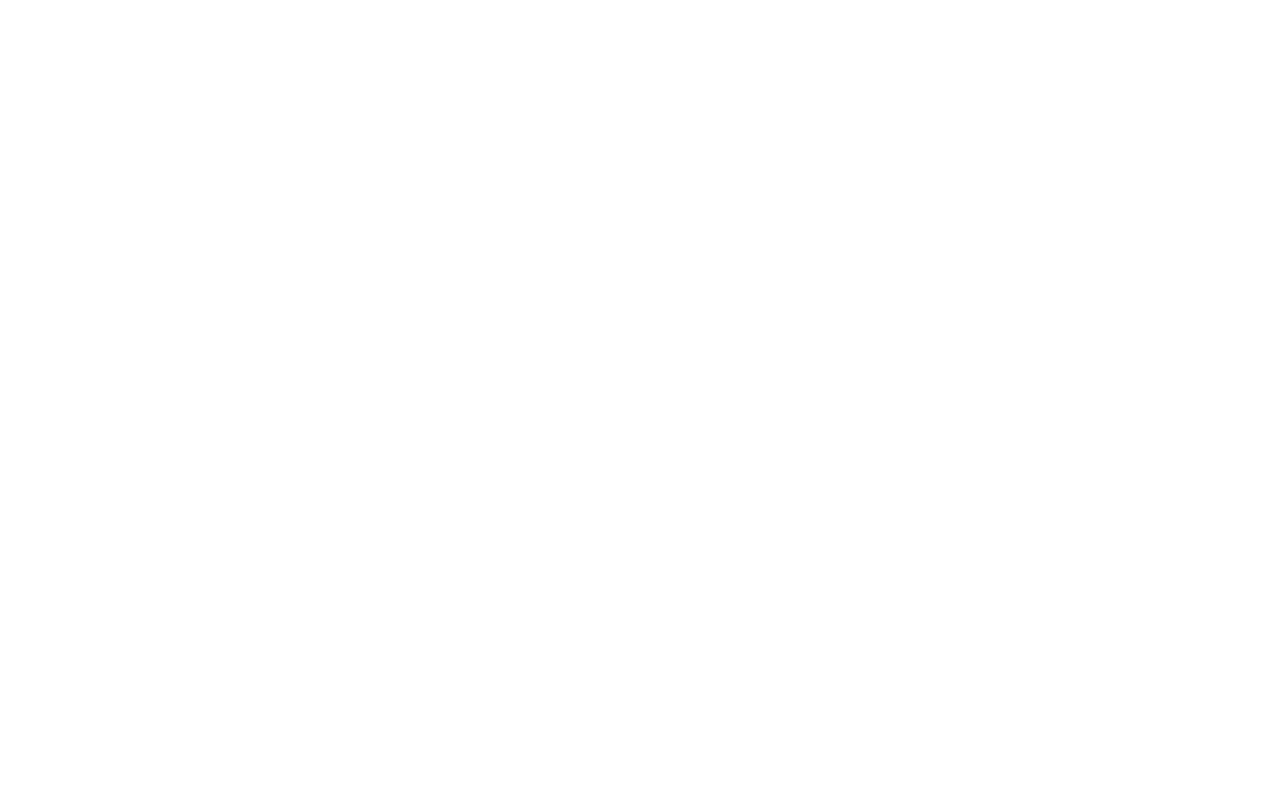
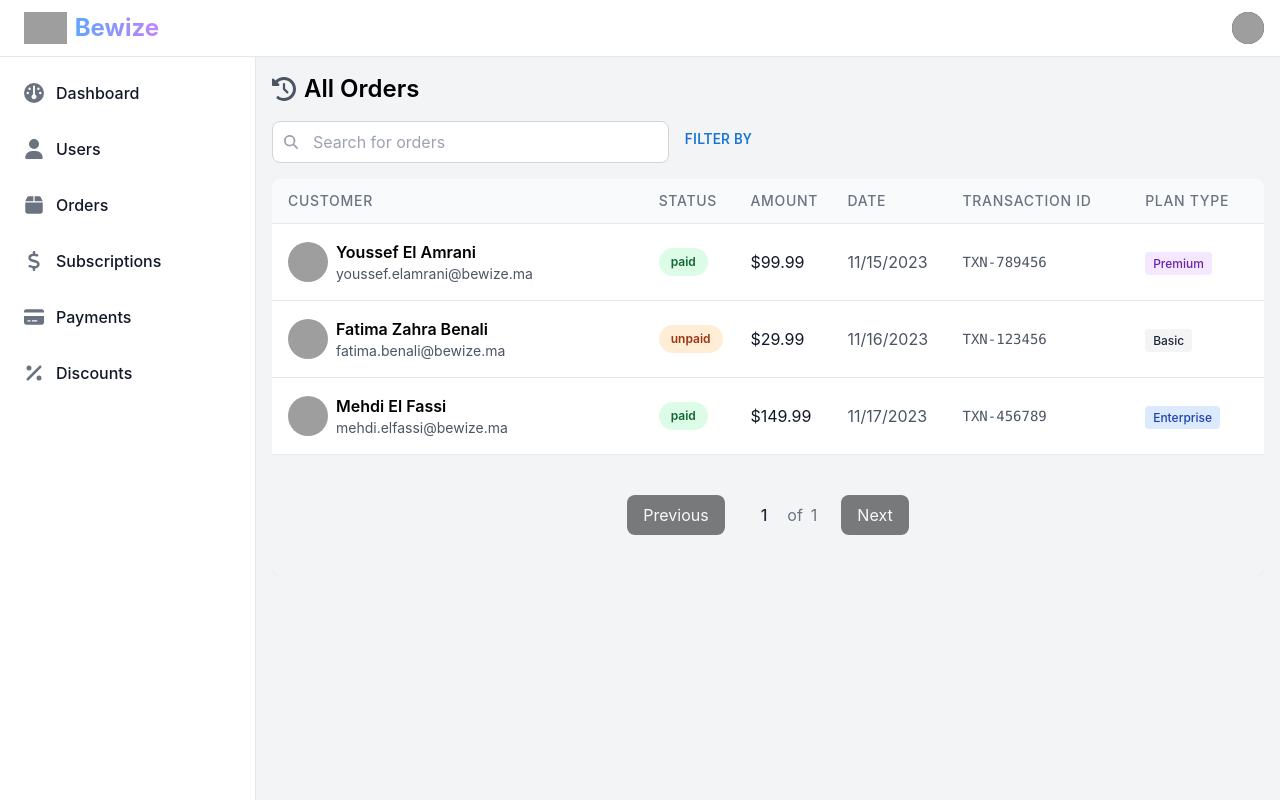
Before and after one commit to zineb-kbyla/Setup-Dashboard_React, a React (Create React App) app in the folder bewize-dashboard/: page /orders in a window 1280 px wide. Before the commit this address had no page. Built offline with nearby package versions, Linux system fonts and the light colour scheme; grey boxes are pictures that could not be loaded.

Commit message:
Add orders page

```diff
--- a/bewize-dashboard/src/App.js
+++ b/bewize-dashboard/src/App.js
@@ -1,5 +1,6 @@
 import "./App.css";
 import Login from "./pages/Login";
+import Orders from "./pages/Orders";
 import Dashboard from "./pages/Dashboard";
 import Users from "./pages/Users";
 import User from "./pages/User";
@@ -14,6 +15,7 @@
           <Route path="/dashboard" element={<Dashboard />} />
           <Route path="/users" element={<Users />} />
           <Route path="/user" element={<User />} />
+          <Route path="/orders" element={<Orders />} />
         </Routes>
       </Router>
     </div>
--- a/bewize-dashboard/src/components/Sidebar.jsx
+++ b/bewize-dashboard/src/components/Sidebar.jsx
@@ -1,11 +1,16 @@
-import { faBox, faCreditCard, faDashboard, faDollarSign, faPercent, faUser } from "@fortawesome/free-solid-svg-icons";
+import {
+  faBox,
+  faCreditCard,
+  faDashboard,
+  faDollarSign,
+  faPercent,
+  faUser,
+} from "@fortawesome/free-solid-svg-icons";
 import { FontAwesomeIcon } from "@fortawesome/react-fontawesome";
 import React from "react";
-import { useNavigate } from "react-router" ;
-
+import { useNavigate } from "react-router";
 
 export default function Sidebar({ isOpen }) {
-
   let navigate = useNavigate();
 
   return (
@@ -15,10 +20,12 @@
       } sm:translate-x-0`}
     >
       <nav className="p-4">
-      <ul className="space-y-2 font-medium">
+        <ul className="space-y-4 font-medium">
           <li>
             <a
-                onClick={() => { navigate("/dashboard"); }}
+              onClick={() => {
+                navigate("/dashboard");
+              }}
               className="flex items-center p-2 text-gray-900 rounded-lg dark:text-white hover:bg-gray-100 dark:hover:bg-gray-700 group"
             >
               <FontAwesomeIcon
@@ -31,7 +38,9 @@
 
           <li>
             <a
-                onClick={() => { navigate("/users"); }}
+              onClick={() => {
+                navigate("/users");
+              }}
               className="flex items-center p-2 text-gray-900 rounded-lg dark:text-white hover:bg-gray-100 dark:hover:bg-gray-700 group"
             >
               <FontAwesomeIcon
@@ -43,7 +52,9 @@
           </li>
           <li>
             <a
-                href="#"
+              onClick={() => {
+                navigate("/orders");
+              }}
               className="flex items-center p-2 text-gray-900 rounded-lg dark:text-white hover:bg-gray-100 dark:hover:bg-gray-700 group"
             >
               <FontAwesomeIcon
@@ -54,15 +65,14 @@
             </a>
           </li>
           <li>
-              <a
-                href="#"
-                className="flex items-center p-2 text-gray-900 rounded-lg dark:text-white hover:bg-gray-100 dark:hover:bg-gray-700 group"
-              >
+            <a className="flex items-center p-2 text-gray-900 rounded-lg dark:text-white hover:bg-gray-100 dark:hover:bg-gray-700 group">
               <FontAwesomeIcon
                 icon={faDollarSign}
                 className="shrink-0 w-5 h-5 text-gray-500 transition duration-75 dark:text-gray-400 group-hover:text-gray-900 dark:group-hover:text-white"
               />
-                <span className="flex-1 ms-3 whitespace-nowrap">Subscriptions</span>
+              <span className="flex-1 ms-3 whitespace-nowrap">
+                Subscriptions
+              </span>
             </a>
           </li>
           <li>
--- /dev/null
+++ b/bewize-dashboard/src/pages/Orders.jsx
@@ -0,0 +1,290 @@
+import React, { useState } from "react";
+import Navbar from "../components/Navbar";
+import Sidebar from "../components/Sidebar";
+import { motion } from "framer-motion";
+import { FontAwesomeIcon } from "@fortawesome/react-fontawesome";
+import { faMagnifyingGlass, faEye, faHistory } from "@fortawesome/free-solid-svg-icons";
+import FilterByButton from "../components/FilterByButton";
+import Pagination from "../components/Pagination";
+import { useNavigate } from "react-router-dom";
+
+const mockOrders = [
+  {
+    id: "ORD-001",
+    customer: {
+      name: "Youssef El Amrani",
+      email: "youssef.elamrani@bewize.ma",
+      avatar: "https://img.freepik.com/free-photo/portrait-young-student-smiling_23-2148586534.jpg"
+    },
+    status: "paid",
+    amount: 99.99,
+    date: "2023-11-15",
+    transactionId: "TXN-789456",
+    planType: "Premium"
+  },
+  {
+    id: "ORD-002",
+    customer: {
+      name: "Fatima Zahra Benali",
+      email: "fatima.benali@bewize.ma",
+      avatar: "https://img.freepik.com/free-photo/portrait-teenager-happy-be-back-university_23-2148586575.jpg"
+    },
+    status: "unpaid",
+    amount: 29.99,
+    date: "2023-11-16",
+    transactionId: "TXN-123456",
+    planType: "Basic"
+  },
+  {
+    id: "ORD-003",
+    customer: {
+      name: "Mehdi El Fassi",
+      email: "mehdi.elfassi@bewize.ma",
+      avatar: "https://img.freepik.com/free-photo/side-view-smiley-man-carrying-books_23-2149659095.jpg"
+    },
+    status: "paid",
+    amount: 149.99,
+    date: "2023-11-17",
+    transactionId: "TXN-456789",
+    planType: "Enterprise"
+  }
+];
+
+export default function Orders() {
+  const navigate = useNavigate();
+  const [isSidebarOpen, setIsSidebarOpen] = useState(false);
+  const [searchTerm, setSearchTerm] = useState("");
+  const [currentPage, setCurrentPage] = useState(1);
+  const itemsPerPage = 10;
+  const totalOrders = mockOrders.length;
+  const totalPages = Math.ceil(totalOrders / itemsPerPage);
+
+  const filteredOrders = mockOrders.filter(
+    (order) =>
+      order.customer.name.toLowerCase().includes(searchTerm.toLowerCase()) ||
+      order.customer.email.toLowerCase().includes(searchTerm.toLowerCase()) ||
+      order.id.toLowerCase().includes(searchTerm.toLowerCase())
+  );
+
+  const startIndex = (currentPage - 1) * itemsPerPage;
+  const endIndex = startIndex + itemsPerPage;
+  const paginatedOrders = filteredOrders.slice(startIndex, endIndex);
+
+  const handleViewDetails = (order) => {
+    navigate('/order', { state: { order } });
+  };
+
+  const navbarVariants = {
+    hidden: { y: -20, opacity: 0 },
+    visible: {
+      y: 0,
+      opacity: 1,
+      transition: { duration: 0.3 },
+    },
+  };
+
+  const sidebarVariants = {
+    hidden: { x: -20, opacity: 0 },
+    visible: {
+      x: 0,
+      opacity: 1,
+      transition: { duration: 0.3 },
+    },
+  };
+
+  const containerVariants = {
+    hidden: { opacity: 0, y: 20 },
+    visible: {
+      opacity: 1,
+      y: 0,
+      transition: {
+        duration: 0.5,
+        staggerChildren: 0.2
+      }
+    }
+  };
+
+  const itemVariants = {
+    hidden: { opacity: 0, y: 20 },
+    visible: {
+      opacity: 1,
+      y: 0,
+      transition: { duration: 0.5 }
+    }
+  };
+
+  const OrderRow = ({ order }) => (
+    <tr className="bg-white border-b hover:bg-gray-50 transition-colors">
+      <td className="py-4 px-4">
+        <div className="flex items-center gap-2">
+          <img
+            className="rounded-full w-10 h-10"
+            src={order.customer.avatar}
+            alt={`${order.customer.name}'s avatar`}
+          />
+          <div>
+            <h2 className="font-semibold text-md">{order.customer.name}</h2>
+            <p className="text-gray-600 text-sm">{order.customer.email}</p>
+          </div>
+        </div>
+      </td>
+      <td className="py-4">
+        <span
+          className={`px-3 py-1 inline-flex text-xs leading-5 font-semibold rounded-full
+          ${order.status === "paid" ? "bg-green-100 text-green-800" : "bg-orange-100 text-orange-800"}`}
+        >
+          {order.status}
+        </span>
+      </td>
+      <td className="py-4 text-gray-900">${order.amount.toFixed(2)}</td>
+      <td className="py-4 text-gray-600">
+        {new Date(order.date).toLocaleDateString()}
+      </td>
+      <td className="py-4 text-gray-600 font-mono text-sm">
+        {order.transactionId}
+      </td>
+      <td className="py-4">
+        <span
+          className={`px-2 py-1 text-xs font-medium rounded
+          ${
+            order.planType === "Premium"
+              ? "bg-purple-100 text-purple-800"
+              : order.planType === "Enterprise"
+              ? "bg-blue-100 text-blue-800"
+              : "bg-gray-100 text-gray-800"
+          }`}
+        >
+          {order.planType}
+        </span>
+      </td>
+    </tr>
+  );
+
+  return (
+    <div className="flex flex-col h-screen">
+      {/* Top navbar */}
+      <motion.div initial="hidden" animate="visible" variants={navbarVariants}>
+        <Navbar onToggleSidebar={() => setIsSidebarOpen(!isSidebarOpen)} />
+      </motion.div>
+
+      <div className="flex flex-1">
+        {/* Sidebar */}
+        <motion.div
+          initial="hidden"
+          animate="visible"
+          variants={sidebarVariants}
+        >
+          <Sidebar isOpen={isSidebarOpen} />
+        </motion.div>
+
+        {/* Main content */}
+        <main className="flex-1 p-4 overflow-y-auto bg-gray-100">
+          <motion.div
+            className="orders flex flex-col w-full"
+            variants={containerVariants}
+            initial="hidden"
+            animate="visible"
+          >
+            <motion.div variants={itemVariants} className="header flex flex-col justify-start gap-4">
+              <h1 className="font-semibold text-2xl flex items-center gap-2">
+                <FontAwesomeIcon icon={faHistory} className="text-gray-600" />
+                All Orders
+              </h1>
+              <div className="relative w-full flex gap-2">
+                <div className="relative w-full md:w-2/5">
+                  <input
+                    type="text"
+                    placeholder="Search for orders"
+                    className="pl-10 p-2 w-full rounded-lg border border-gray-300 outline-none focus:border-blue-600 focus:ring-2 focus:ring-blue-200 transition-all"
+                    value={searchTerm}
+                    onChange={(e) => setSearchTerm(e.target.value)}
+                  />
+                  <FontAwesomeIcon
+                    icon={faMagnifyingGlass}
+                    className="absolute left-3 top-1/2 transform -translate-y-1/2 text-gray-400"
+                    size="sm"
+                  />
+                </div>
+                <FilterByButton />
+              </div>
+            </motion.div>
+
+            <motion.div variants={itemVariants} className="orders-table my-4 overflow-x-auto">
+              <table className="min-w-full divide-y divide-gray-200 shadow-sm rounded-lg overflow-hidden">
+                <thead className="bg-gray-50">
+                  <tr>
+                    <th
+                      scope="col"
+                      className="py-3 px-4 text-left text-sm font-medium text-gray-500 uppercase tracking-wider"
+                    >
+                      Customer
+                    </th>
+                    <th
+                      scope="col"
+                      className="py-3 text-left text-sm font-medium text-gray-500 uppercase tracking-wider"
+                    >
+                      Status
+                    </th>
+                    <th
+                      scope="col"
+                      className="py-3 text-left text-sm font-medium text-gray-500 uppercase tracking-wider"
+                    >
+                      Amount
+                    </th>
+                    <th
+                      scope="col"
+                      className="py-3 text-left text-sm font-medium text-gray-500 uppercase tracking-wider"
+                    >
+                      Date
+                    </th>
+                    <th
+                      scope="col"
+                      className="py-3 text-left text-sm font-medium text-gray-500 uppercase tracking-wider"
+                    >
+                      Transaction ID
+                    </th>
+                    <th
+                      scope="col"
+                      className="py-3 text-left text-sm font-medium text-gray-500 uppercase tracking-wider"
+                    >
+                      Plan Type
+                    </th>
+                  </tr>
+                </thead>
+                <tbody className="bg-white divide-y divide-gray-200">
+                  {paginatedOrders.length > 0 ? (
+                    paginatedOrders.map((order) => (
+                      <OrderRow key={order.id} order={order} />
+                    ))
+                  ) : (
+                    <tr>
+                      <td
+                        colSpan="7"
+                        className="px-4 py-4 text-left text-gray-500"
+                      >
+                        No orders found
+                      </td>
+                    </tr>
+                  )}
+                </tbody>
+                <tfoot>
+                  <tr>
+                    <td colSpan="7" className="px-4 py-4">
+                      <div className="flex justify-center">
+                        <Pagination
+                          currentPage={currentPage}
+                          totalPages={totalPages}
+                          setCurrentPage={setCurrentPage}
+                        />
+                      </div>
+                    </td>
+                  </tr>
+                </tfoot>
+              </table>
+            </motion.div>
+          </motion.div>
+        </main>
+      </div>
+    </div>
+  );
+}
```
Lines whose indentation alone changed are shown as unchanged.
